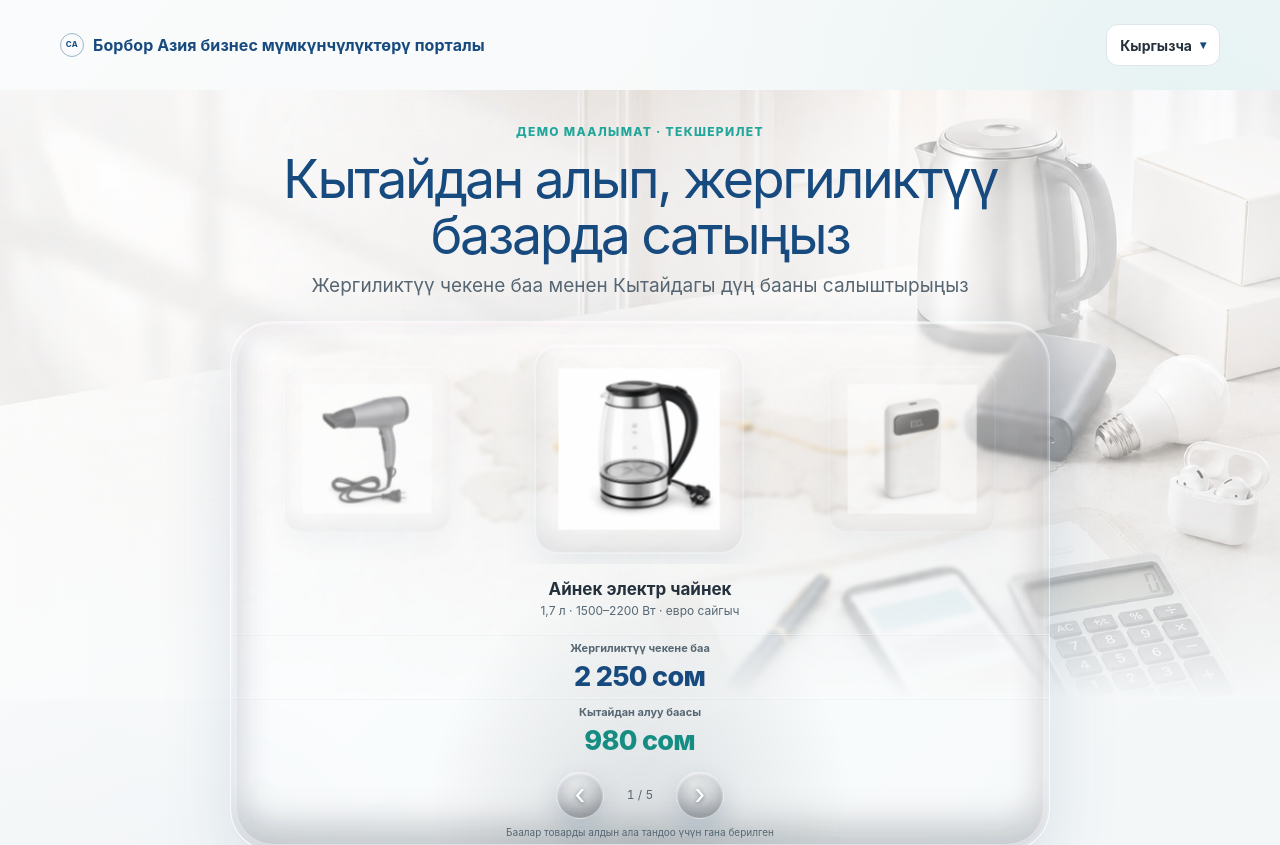
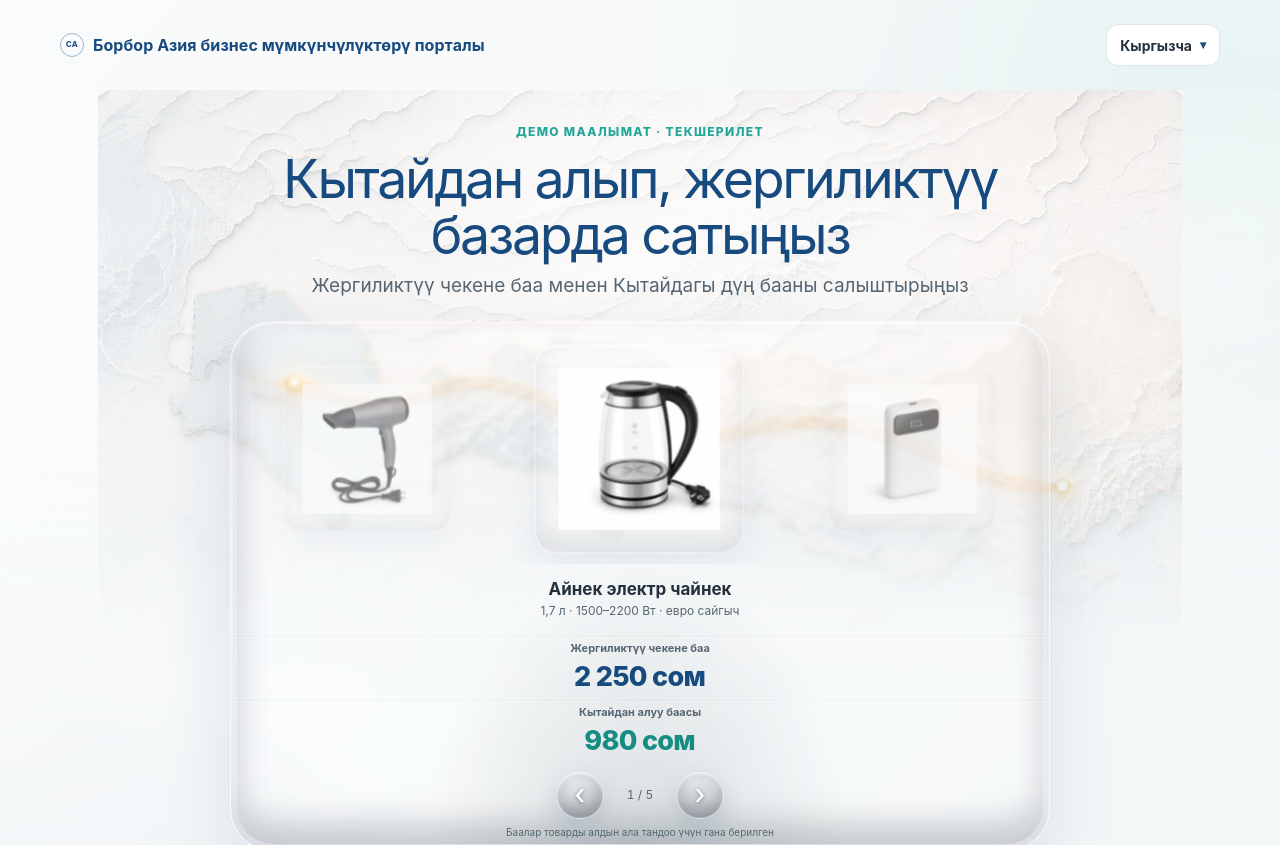
Before and after one commit to Yosuke999/ZJW2.0, a Next.js app: page /kg in a window 1280 px wide. Shown: the top 845 px of the page. Built offline with nearby package versions, Linux system fonts and the light colour scheme.

Commit message:
feat: add complete route hero background

```diff
--- a/app/globals.css
+++ b/app/globals.css
@@ -36,8 +36,8 @@ button { color: inherit; }
 .language-popover a { display: block; padding: 11px 12px; color: var(--ink); text-decoration: none; border-radius: 9px; }
 .language-popover a:hover, .language-popover a.active { background: #eef5f8; color: var(--blue); }
 .hero { position: relative; isolation: isolate; padding: 12px 0 44px; min-height: 0; }
-.hero::before { content: ""; position: absolute; z-index: 0; top: 0; left: 50%; width: min(100vw, 1500px); height: 570px; transform: translateX(-50%); pointer-events: none; background: linear-gradient(180deg, rgba(244,247,248,.02) 0%, rgba(244,247,248,.08) 54%, var(--canvas) 100%), url("/hero/central-asia-commerce-white-v1.webp") 60% top / cover no-repeat; }
-.hero::after { content: ""; position: absolute; z-index: 0; top: 0; left: 50%; width: min(100vw, 1500px); height: 570px; transform: translateX(-50%); pointer-events: none; background: radial-gradient(ellipse at 82% 28%, rgba(255,255,255,.72) 0 10%, rgba(255,255,255,.44) 23%, transparent 43%), linear-gradient(90deg, rgba(255,255,255,.56) 0%, rgba(255,255,255,.16) 48%, rgba(255,255,255,.18) 100%); }
+.hero::before { content: ""; position: absolute; z-index: 0; top: 0; left: 50%; width: min(100vw, 1500px); height: 570px; transform: translateX(-50%); pointer-events: none; background: linear-gradient(180deg, rgba(244,247,248,0) 0%, rgba(244,247,248,.02) 46%, rgba(244,247,248,.38) 70%, rgba(244,247,248,.78) 86%, var(--canvas) 100%), url("/hero-map-route-e.png") center top / contain no-repeat; }
+.hero::after { content: ""; position: absolute; z-index: 0; top: 0; left: 50%; width: min(100vw, 1500px); height: 570px; transform: translateX(-50%); pointer-events: none; background: radial-gradient(ellipse at 50% 19%, rgba(255,255,255,.56) 0 10%, rgba(255,255,255,.26) 29%, transparent 50%), radial-gradient(ellipse at 82% 28%, rgba(255,255,255,.36) 0 9%, rgba(255,255,255,.16) 24%, transparent 44%), linear-gradient(90deg, rgba(255,255,255,.34) 0%, rgba(255,255,255,.04) 48%, rgba(255,255,255,.08) 100%), linear-gradient(180deg, transparent 52%, rgba(244,247,248,.32) 76%, var(--canvas) 100%); }
 .hero > * { position: relative; z-index: 1; }
 .hero-copy { max-width: 760px; margin: 0 auto 18px; text-align: center; }
 .eyebrow { display: inline-block; color: var(--teal); text-transform: uppercase; letter-spacing: .11em; font-weight: 800; font-size: 12px; }
@@ -239,7 +239,7 @@ button:focus-visible, a:focus-visible, summary:focus-visible { outline: 3px soli
   .site-header { height: 90px; }
   .hero { padding: 28px 0 54px; min-height: 0; }
   .hero::before, .hero::after { height: 610px; }
-  .hero::before { background-position: center 34%; }
+  .hero::before { background-position: center top; background-size: contain; }
   .hero-copy { max-width: 1000px; margin: 0 auto 22px; text-align: center; }
   .hero-copy p { max-width: 680px; margin-inline: auto; }
   .hero-copy h1 { font-size: clamp(40px, 4.2vw, 54px); }
@@ -309,7 +309,7 @@ button:focus-visible, a:focus-visible, summary:focus-visible { outline: 3px soli
   .language-menu summary { min-height: 38px; padding-inline: 10px; font-size: 12px; }
   .hero { padding: 6px 0 38px; }
   .hero::before, .hero::after { height: 660px; }
-  .hero::before { background-position: 42% top; opacity: .7; }
+  .hero::before { background-position: center 24px; background-size: contain; opacity: .82; }
   .hero::after { background: radial-gradient(ellipse at 88% 25%, rgba(255,255,255,.8) 0 12%, rgba(255,255,255,.48) 27%, transparent 46%), linear-gradient(180deg, rgba(255,255,255,.82) 0%, rgba(255,255,255,.48) 20%, rgba(244,247,248,.18) 48%, rgba(244,247,248,.5) 76%, var(--canvas) 100%); }
   .hero-copy { margin-bottom: 14px; }
   .hero-copy .eyebrow { font-size: 10px; }
```
Also changed, not shown: public/hero-map-route-e.png (added).
